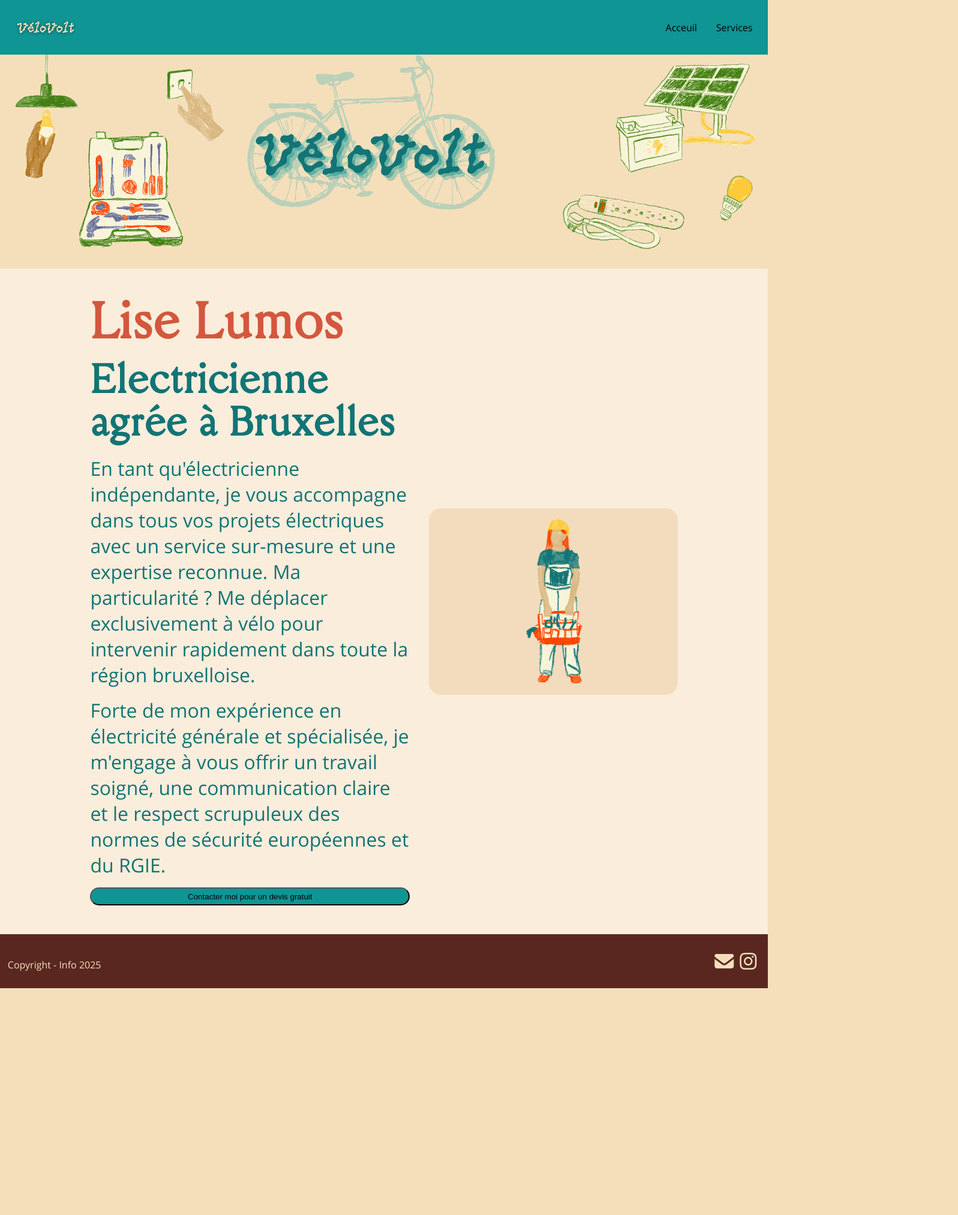
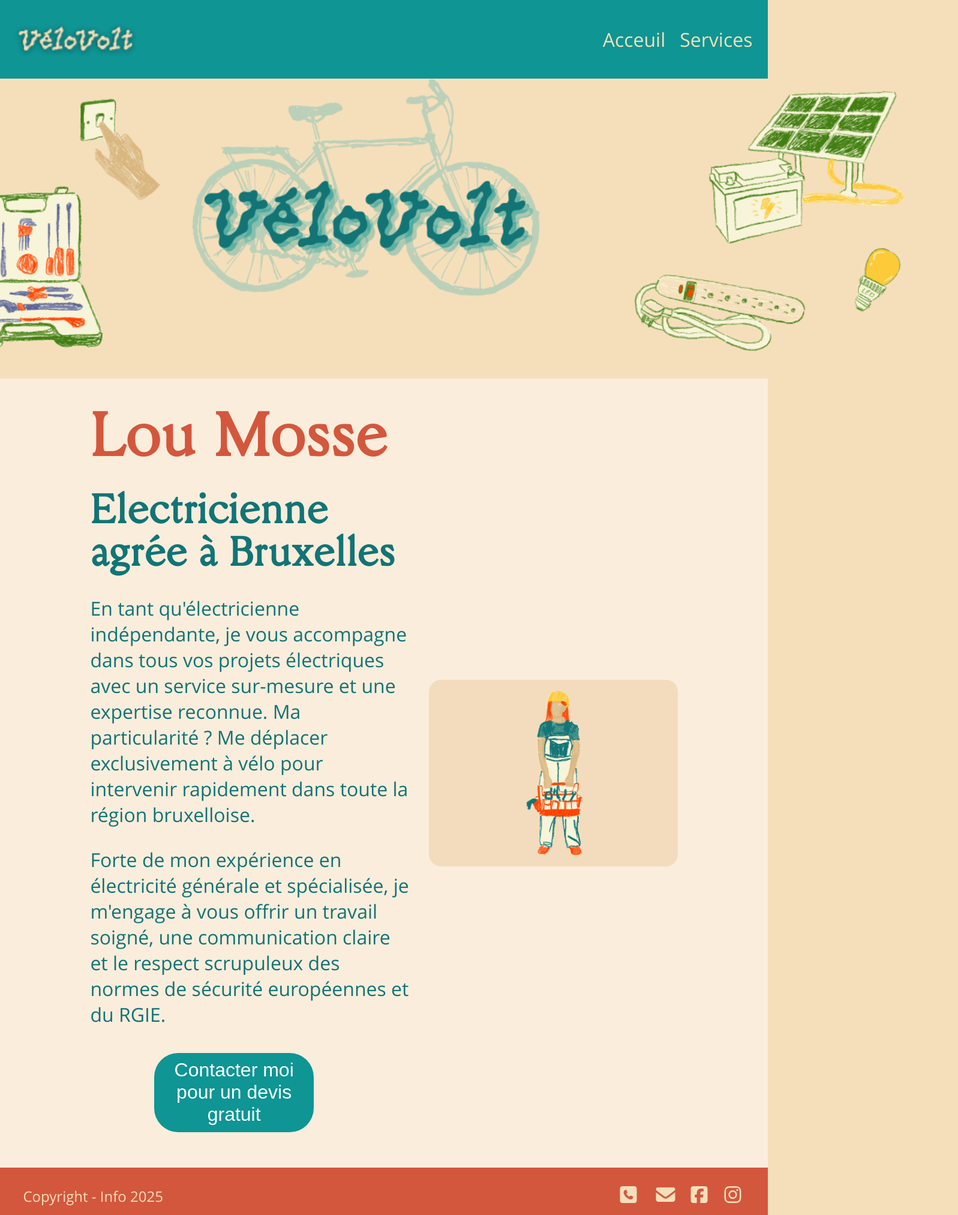
Before and after one commit to hrtshpdbx1/I3_HTML-CSS, a plain HTML site: page 3. Exercices/3. Exo Responsive/index.html in a window 1280 px wide. Shown: the top 2025 px of the page at 60% size, 1597 px wide, since content can reach past the window. Before the commit the page ends 1647 px from the top, so only its background shows below. Drawn offline with Linux system fonts and the light colour scheme.

Commit message:
minor css change to the index + new icon

```diff
--- a/3. Exercices/3. Exo Responsive/global.css
+++ b/3. Exercices/3. Exo Responsive/global.css
@@ -99,12 +99,21 @@ header {
 
 }
 
+.s_Logo img {
+      min-height: 80px;
+    width: auto;
+    ratio : 1/1;
+
+}
+
 .nav ul {
     list-style-type: none;
     display: flex;
     flex-direction: row;
     justify-content: flex-end;
-    gap: 2rem
+    gap: 1.5rem;
+   color: var(--color-light);
+    font-size:2rem
 }
 
 /**----------------- MAIN  ----------------- **/
@@ -133,6 +142,11 @@ main {
     min-height: 40vh;
 }
 
+.containerBanner img {
+    min-height: 500px;
+}
+
+
       /** --------------- Description ----------------------*/
       /* Conteneur des cards textes et illustration */
 
@@ -159,8 +173,8 @@ main {
 
 .containerDescription h1 {
 color: var(--color-vivid);
-font-size: 5rem;
-font-weight: bold;
+font-size: 6rem;
+font-weight: bolder;
 }
 
 .containerDescription h2 {
@@ -173,10 +187,19 @@ color:var(--color-dark)
 }
 
 button {
-    border-radius: 20px;
+    border-radius: 40px;
+    border: none;
     background-color: var(--color-medium);
-    padding: 1%;
+    padding: 2%;
+    margin: 2%;
+    color: white;
+    font-size: 2rem;
+    width: 50%;
+   margin-left: 20%;
+   margin-right:20%;
 }
+
+
 
 .cardTxt
 
@@ -186,10 +209,9 @@ button {
     max-width: 45%;
     display: flex;
     flex-direction: column;
-    gap: 1rem;
+    gap:2rem;
     /* border: 2px solid #622df2; */
     font-size: 2rem;
-
     /* Media queries */
     @media (max-width: 640px) {
         max-width: 80%;
@@ -229,7 +251,7 @@ button {
 /**----------------- FOOTER ----------------- **/
 footer {
 
-    background-color: var(--color-undertoned);
+    background-color: var(--color-vivid);
     padding: 1rem 0;
     text-align: center;
     display: flex;
@@ -237,6 +259,8 @@ footer {
     align-items: baseline;
     justify-content: space-between;
     color: var(--color-light);
+    font-size: 1.5rem;
+
     /* flex-grow: 1; */
 }
 
@@ -245,6 +269,8 @@ footer {
     flex-direction: row;
     justify-content: flex-start;
     padding: 1%;
+    margin-left: 2%;
+    margin-right: 2%;
 }
 
 .containerRS {
@@ -252,6 +278,9 @@ footer {
     flex-direction: row;
     justify-content: flex-end;
     padding: 1%;
+    margin-left: 2%;
+    margin-right: 2%;
+    gap: 1rem;
 }
 
 i {
--- a/3. Exercices/3. Exo Responsive/index.html
+++ b/3. Exercices/3. Exo Responsive/index.html
@@ -33,21 +33,23 @@
 
     <!-- * ------------------ MAIN ---------------------->
 
-      <!--  ------------------ Bannière ---------------------->
+    <!--  ------------------ Bannière ---------------------->
 
     <main>
         <section class="containerBanner">
-            <img src="./img/banner2.png" alt="Image qui représente les activités de l&#39;entreprise Vélovolt" class="b_Logo">
+            <img src="./img/banner2.png" alt="Image qui représente les activités de l&#39;entreprise Vélovolt"
+                class="b_Logo">
         </section>
 
-         <!--  ------------------ Description ---------------------->
+        <!--  ------------------ Description ---------------------->
 
         <div class="containerDescription">
             <div class="cardTxt">
-                <h1> Lise Lumos </h1>
+                <h1> Lou Mosse </h1>
                 <h2><span>Electricienne agrée </span> à Bruxelles </h2>
                 <p>En tant qu'électricienne indépendante, je vous accompagne dans tous vos projets électriques avec un
-                    service sur-mesure et une expertise reconnue. Ma particularité ? Me déplacer exclusivement à vélo pour intervenir rapidement dans toute la région bruxelloise.
+                    service sur-mesure et une expertise reconnue. Ma particularité ? Me déplacer exclusivement à vélo
+                    pour intervenir rapidement dans toute la région bruxelloise.
                 </p>
                 <p>
                     Forte de mon expérience en électricité générale et spécialisée, je m'engage à vous offrir un travail
@@ -61,7 +63,8 @@
 
 
             <div class="cardImg">
-                <img src="./img/ElecWoman v5 ok.png" alt="images qui représente une électricienne'" class="cardImg_illustation">
+                <img src="./img/ElecWoman v5 ok.png" alt="images qui représente une électricienne'"
+                    class="cardImg_illustation">
 
             </div>
         </div>
@@ -79,17 +82,18 @@
         <section class="containerRS">
 
             <div class="RS">
+                <i class="fa-solid fa-square-phone"></i>
+            </div>
+            <div class="RS">
                 <img src=""> <i class="fa-solid fa-envelope"></i>
             </div>
             <div class="RS">
-                <i class=" "><!-- à compléter --></i>
+                <i class="fa-brands fa-square-facebook"></i>
             </div>
             <div class="RS">
-                <img src=""><!-- à compléter --><i class="fa-brands fa-instagram"></i>
+                <img src=""><i class="fa-brands fa-instagram"></i>
             </div>
-            <div class="RS">
-                <i class=""><!-- à compléter --></i>
-            </div>
+
 
         </section>
     </footer>
```
Also changed, not shown: 3. Exercices/3. Exo Responsive/img/icones/idea.png (added), 3. Exercices/3. Exo Responsive/img/icones/light-bulb(1).png (added), 3. Exercices/3. Exo Responsive/img/icones/light-bulb(2).png (added), 3. Exercices/3. Exo Responsive/img/icones/light-bulb(3).png (added), 3. Exercices/3. Exo Responsive/img/icones/light-bulb.png (added), 3. Exercices/3. Exo Responsive/img/icones/lightbulb.png (added).
